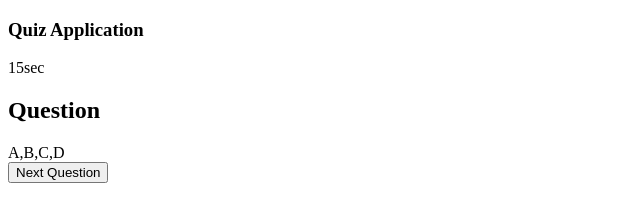
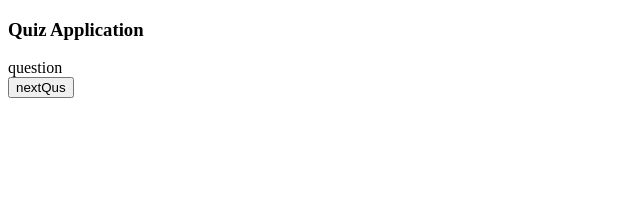
Before and after one commit to sundaramrap/jsForty, a website: page day21/quiz.html in a window 1280 px wide. Shown: the whole page, without its empty margins (0-640 px from the left). Drawn offline with Linux system fonts and the light colour scheme.

Commit message:
day22AsynSncApi

```diff
--- a/day21/quiz.html
+++ b/day21/quiz.html
@@ -10,11 +10,11 @@
   <body>
     <h3>Quiz Application</h3>
     <div class="quiz-box">
-      <div id="timer">15sec</div>
-      <h2 id="question">Question</h2>
-      <div id="options" class="options">A,B,C,D</div>
-      <button id="next-btn">Next Question</button>
-      <div id="result" class="result"></div>
+      <h class="question">question</h>
+      <div class="options" id="options"></div>
+      <button class="nextQus">nextQus</button>
+      <div class="result"></div>
+      </div>
     </div>
   </body>
 </html>
--- a/day21/quiz.js
+++ b/day21/quiz.js
@@ -1,2 +1,3 @@
 console.log(`Connected...`);
-gg;
+
+//making the data base
--- /dev/null
+++ b/day22/asySyn.js
@@ -0,0 +1 @@
+console.log("Connected....");
```
Also changed, not shown: day22/asySyn.html (added, +10 -0 lines).
